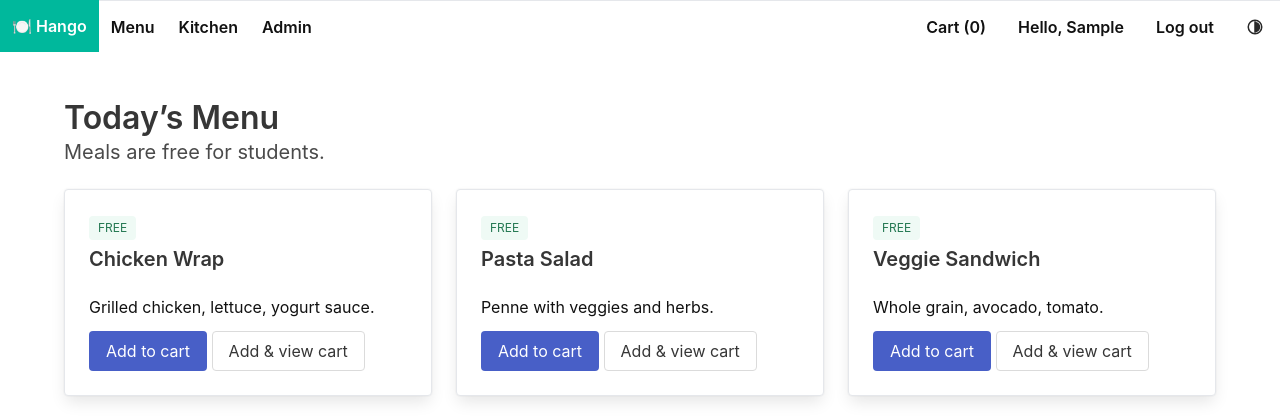
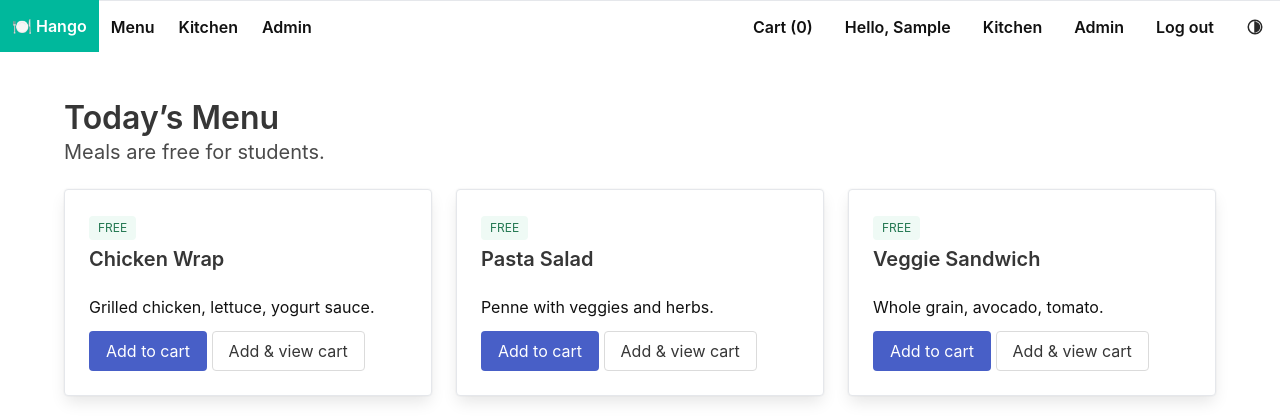
Before and after one commit to cotimacapa/hango, a Django app: page /menu/ in a window 1280 px wide. Shown: the top 420 px of the page. Run offline with Django 5.2, Linux system fonts and the light colour scheme; the visitor is signed in with stand-in values (Sample User, id 1); data comes from the database, SQL or seed files in the repository.

Commit message:
Menu fix

```diff
--- a/templates/base.html
+++ b/templates/base.html
@@ -56,19 +56,25 @@
           {% if request.user.is_authenticated %}
             <a class="navbar-item" href="/orders/cart/">Cart ({{ cart_count }})</a>
             <div class="navbar-item">Hello, {{ request.user.first_name|default:request.user.username }}</div>
+
+            {% if request.user.is_staff %}
+              <a class="navbar-item" href="{% url 'orders:kitchen' %}">Kitchen</a>
+              <a class="navbar-item" href="/admin/">Admin</a>
+            {% endif %}
+
+            <!-- POST logout so Django 5 doesn't 405 -->
             <form method="post" action="{% url 'logout' %}" class="navbar-item logout-form">
-              {% csrf_token %}<input type="hidden" name="next" value="/">
+              {% csrf_token %}<input type="hidden" name="next" value="/" />
               <button type="submit" class="logout-button">Log out</button>
             </form>
-          {% else %}
-            <a class="navbar-item" href="{% url 'login' %}?next={{ request.get_full_path|urlencode }}">Login</a>
           {% endif %}
 
-          <!-- Desktop toggle: hidden on touch (mobile/tablet) -->
-          <a class="navbar-item theme-toggle is-hidden-touch" role="button" aria-label="Theme: System" title="Theme: System">
+          <!-- Desktop theme toggle (mobile one stays in .navbar-brand) -->
+          <a class="navbar-item theme-toggle is-hidden-touch" role="button" aria-label="Theme" title="Theme">
             <span class="js-theme-icon" aria-hidden="true"></span>
           </a>
         </div>
+
       </div>
     </nav>
 
```
